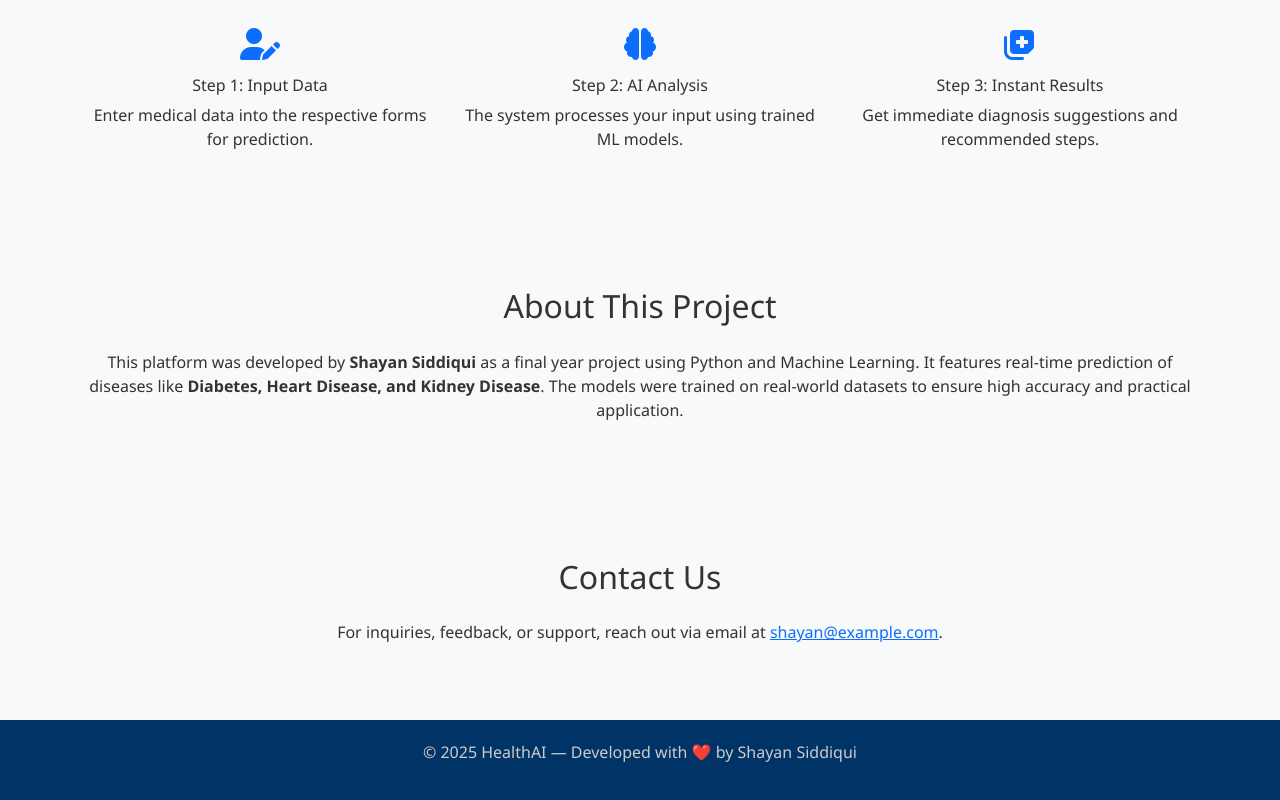
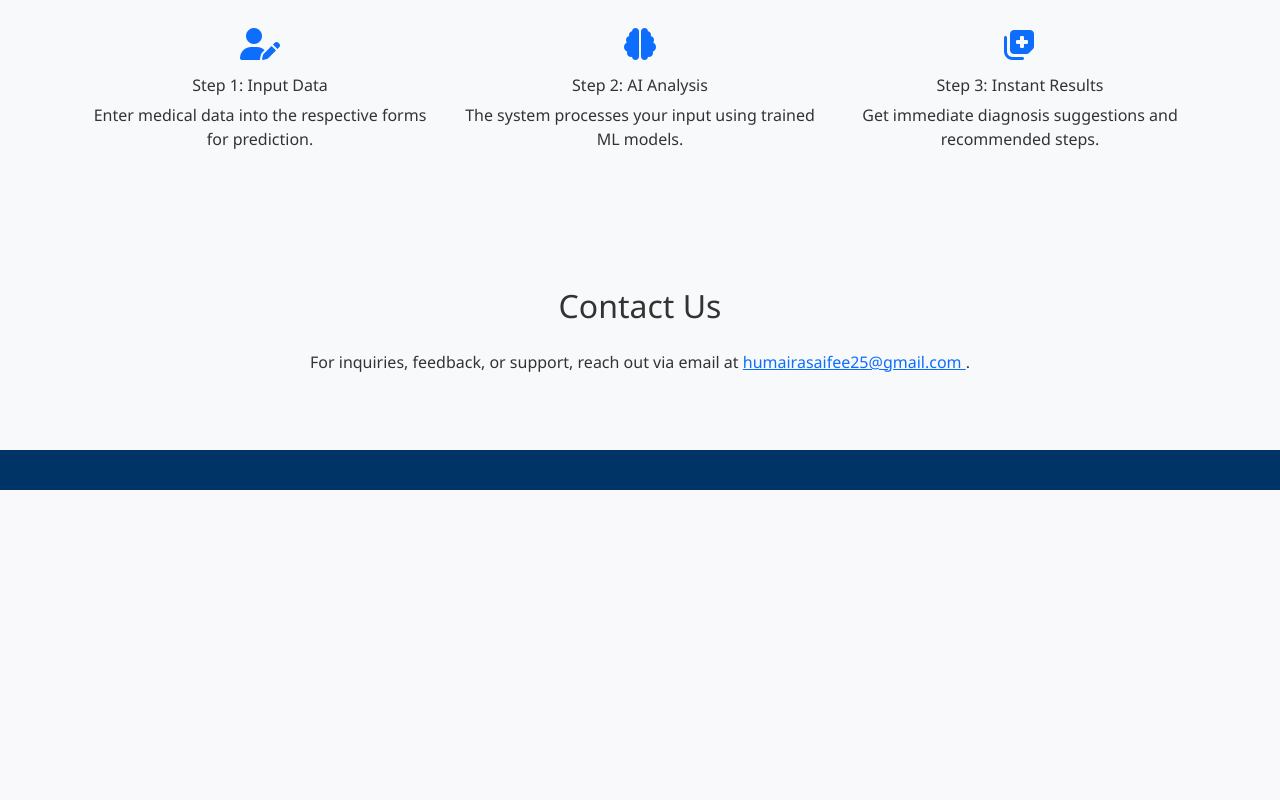
Before and after one commit to codewhizkidd/-Human-Disease-Prediction-, a plain HTML site: page index.html in a window 1280 px wide. Shown: the part 914-1714 px from the top of the page. After the commit the page ends 1404 px from the top, so only its background shows below. Drawn offline with nearby package versions, Linux system fonts and the light colour scheme.

Commit message:
index.html

```diff
--- a/index.html
+++ b/index.html
@@ -134,27 +134,18 @@
         </div>
     </section>
 
-    <section class="section" id="about">
-        <div class="container">
-            <h2 class="text-center mb-4">About This Project</h2>
-            <p class="text-center">
-                This platform was developed by <strong>Shayan Siddiqui</strong> as a final year project using Python and Machine Learning.
-                It features real-time prediction of diseases like <strong>Diabetes, Heart Disease, and Kidney Disease</strong>.
-                The models were trained on real-world datasets to ensure high accuracy and practical application.
-            </p>
-        </div>
-    </section>
 
     <section class="section bg-light" id="contact">
         <div class="container">
             <h2 class="text-center mb-4">Contact Us</h2>
-            <p class="text-center">For inquiries, feedback, or support, reach out via email at <a href="mailto:shayansiddiqui7838@example.com">shayan@example.com</a>.</p>
+            <p class="text-center">For inquiries, feedback, or support, reach out via email at <a href="mailto:humairasaifee25@gmail.com">humairasaifee25@gmail.com
+            </a>.</p>
         </div>
     </section>
 
     <footer>
         <div class="container">
-            <p>© 2025 HealthAI — Developed with ❤️ by Shayan Siddiqui</p>
+
         </div>
     </footer>
 
```
